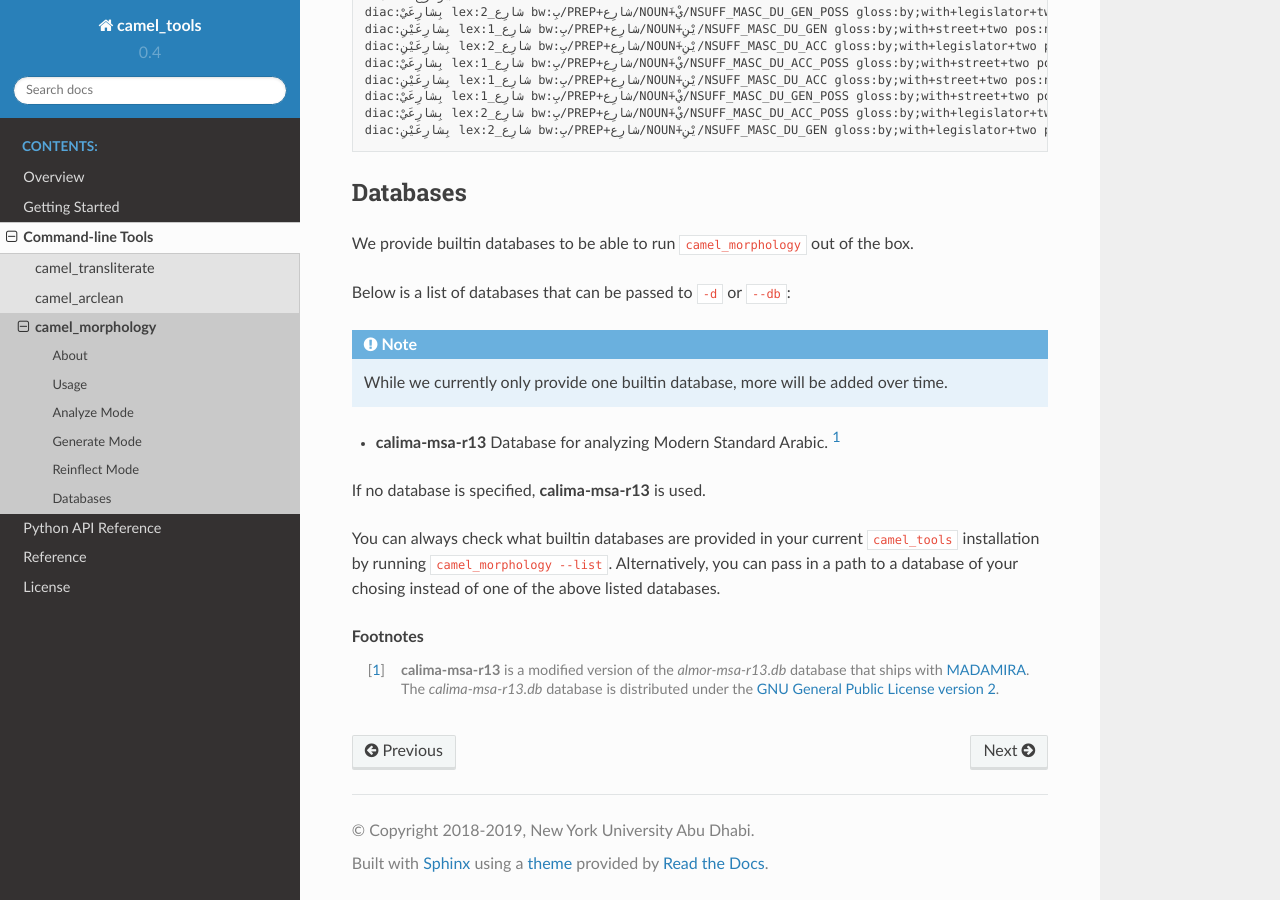
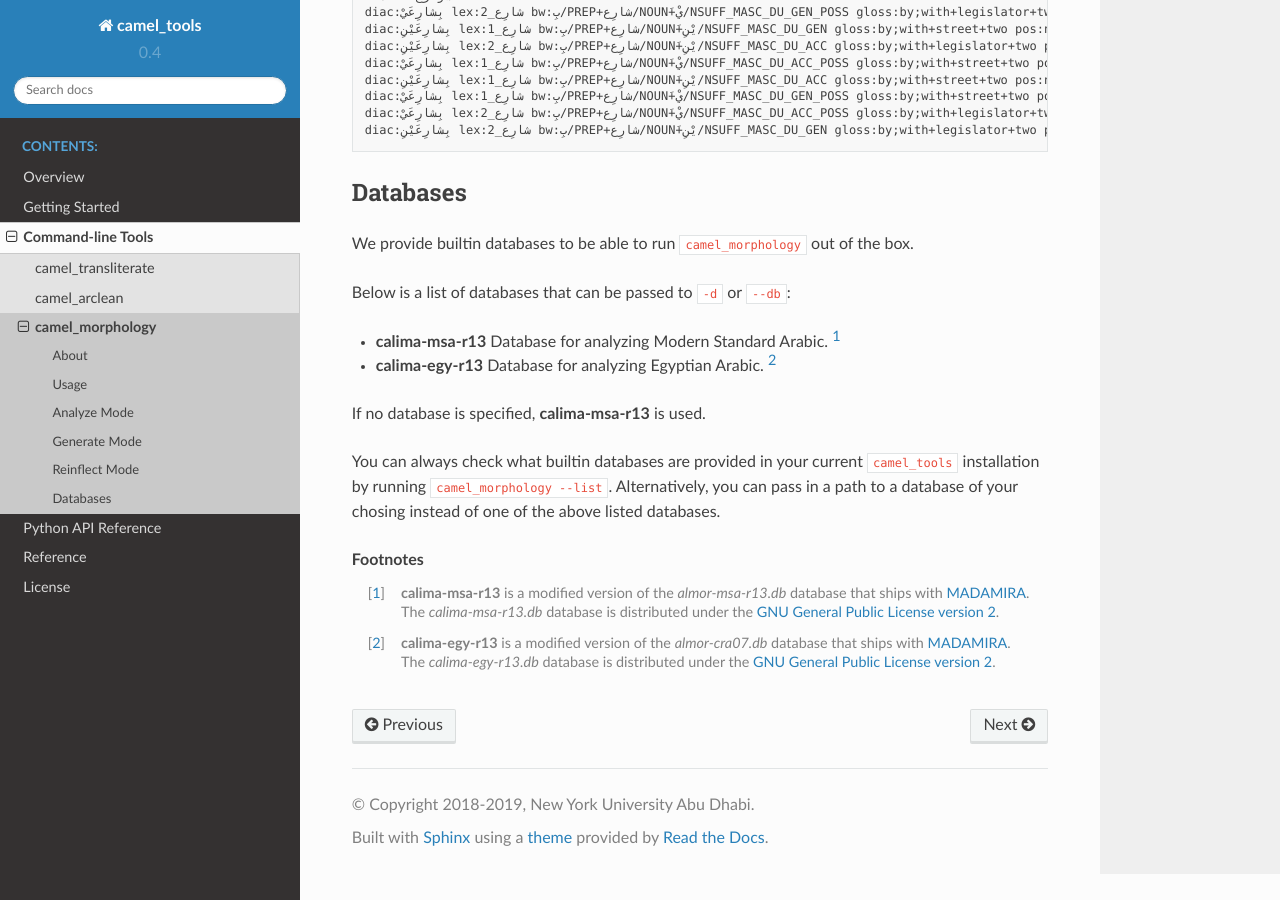
Before and after one commit to CAMeL-Lab/camel_tools, a Sphinx documentation site: the page built from docs/source/cli/camel_morphology.rst, in a window 1280 px wide and 900 px high, scrolled down 3957 px. Built offline with Sphinx 7.4.7 and the Read the Docs theme 2.0.0, drawn with Linux system fonts in a browser that asks for light colours.

Commit message:
Added Egyptian morphology DB and MLE model.

```diff
--- a/docs/source/cli/camel_morphology.rst
+++ b/docs/source/cli/camel_morphology.rst
@@ -230,11 +230,8 @@ box.
 
 Below is a list of databases that can be passed to ``-d`` or ``--db``:
 
-.. note::
-   While we currently only provide one builtin database, more will be added over
-   time.
-
 * **calima-msa-r13** Database for analyzing Modern Standard Arabic. [#fn1]_
+* **calima-egy-r13** Database for analyzing Egyptian Arabic. [#fn2]_
 
 If no database is specified, **calima-msa-r13** is used.
 
@@ -250,3 +247,9 @@ one of the above listed databases.
    `MADAMIRA <http://innovation.columbia.edu/technologies/cu14012_arabic-language-disambiguation-for-natural-language-processing-applications>`_.
    The `calima-msa-r13.db` database is distributed under the
    `GNU General Public License version 2 <https://www.gnu.org/licenses/old-licenses/gpl-2.0.en.html#SEC1>`_.
+
+.. [#fn2] **calima-egy-r13** is a modified version of the `almor-cra07.db`
+   database that ships with
+   `MADAMIRA <http://innovation.columbia.edu/technologies/cu14012_arabic-language-disambiguation-for-natural-language-processing-applications>`_.
+   The `calima-egy-r13.db` database is distributed under the
+   `GNU General Public License version 2 <https://www.gnu.org/licenses/old-licenses/gpl-2.0.en.html#SEC1>`_.
```
Also changed, not shown: 2 other files.
